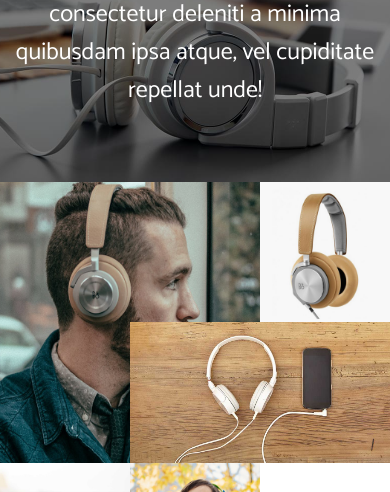
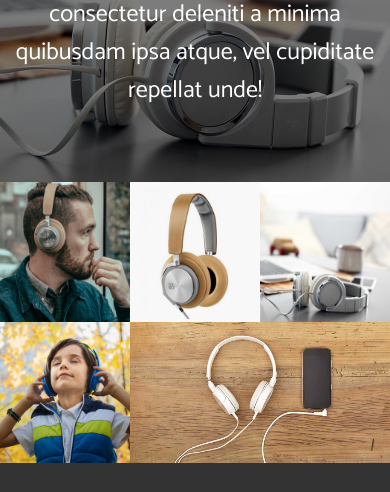
Before and after one commit to Angel998/headphone_landingpage, a plain HTML site: page index.html in a window 390 px wide. Shown: the part 1032-1524 px from the top of the page. Drawn offline with nearby package versions, Linux system fonts and the light colour scheme; some packages are replaced by stand-ins of ours; a script that the page names is missing.

Commit message:
Correccion a vista en dispositivos mobiles

```diff
--- a/css/main.css
+++ b/css/main.css
@@ -11,7 +11,7 @@
 }
 
 body {
-  font-family: 'Catamaran', 'sans-serif';
+  font-family: "Catamaran", "sans-serif";
   line-height: 1.6;
   color: #333;
   font-size: 1.1rem;
@@ -98,7 +98,7 @@ img {
 
 .section-b {
   position: relative;
-  background: url('../img/section-b.jpg') no-repeat bottom center / cover;
+  background: url("../img/section-b.jpg") no-repeat bottom center / cover;
   height: 600px;
 }
 
@@ -299,11 +299,6 @@ img {
     grid-column: 2/4;
   }
 
-  .section-c .gallery a:first-child {
-    grid-row: 1/3;
-    grid-column: 1/3;
-  }
-
   .section-c .gallery a:last-child {
     display: none;
   }
```
